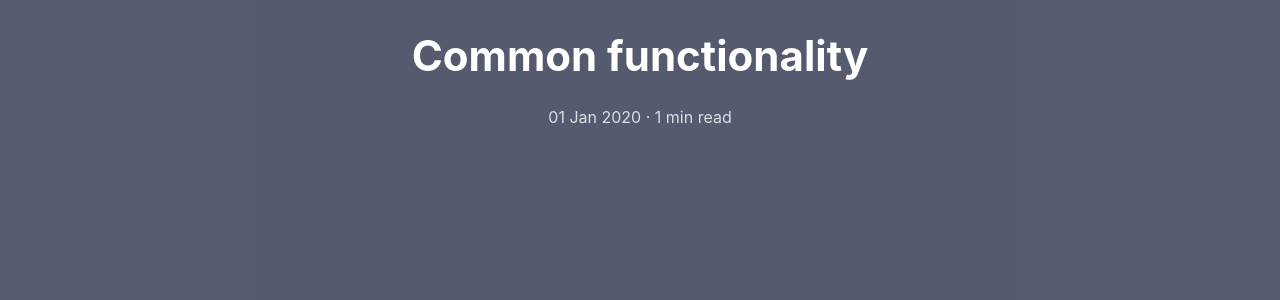
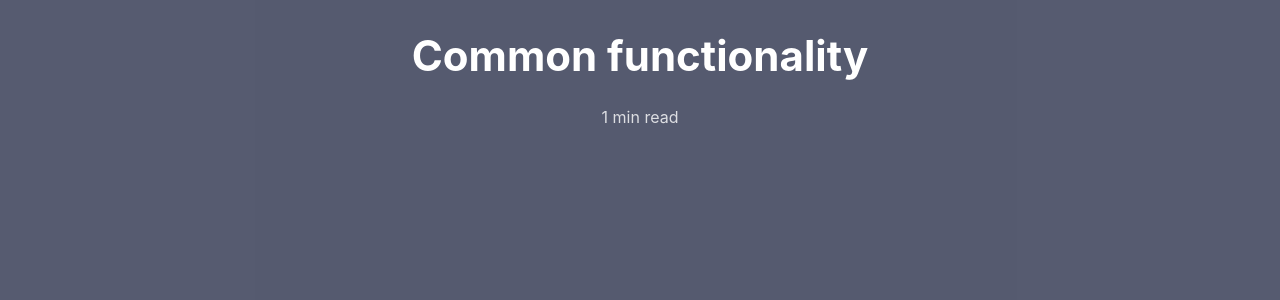
Before and after one commit to mrlacey/RapidXamlDev, a Jekyll site: the page built from _posts/2020-01-01-common.md, in a window 1280 px wide. Shown: the part 206-506 px from the top of the page. Built offline with Jekyll 4.4.1, drawn with Linux system fonts in a browser that asks for light colours.

Commit message:
remove dates from individual post pages

```diff
--- a/_layouts/post.html
+++ b/_layouts/post.html
@@ -40,9 +40,6 @@ layout: compress
       {% endif %}
       <h1 class="hero__title">{{ page.title }}</h1>
       <p class="hero__meta">
-        <span>
-          <time>{{ page.date | date_to_string }}</time>&nbsp;&middot;
-        </span>
         <span>
             {% assign words = content | number_of_words %}
               {% if words < 360 %}
```
